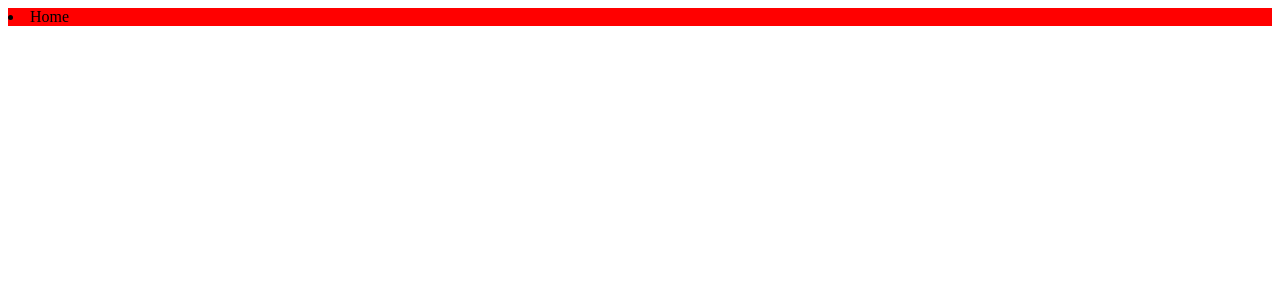
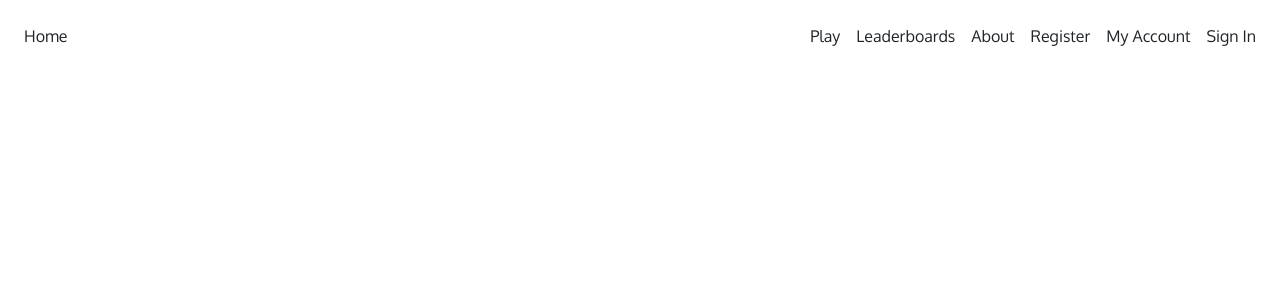
Before and after one commit to JamesRClarke/anagram-falls-client, a React (Create React App) app: page / in a window 1280 px wide. Shown: the top 300 px of the page. Built offline with nearby package versions, Linux system fonts and the light colour scheme.

Commit message:
create dynamic navigation items

```diff
--- a/src/components/Header/Header.jsx
+++ b/src/components/Header/Header.jsx
@@ -3,12 +3,58 @@ import React from 'react';
 import NavItem from './NavItem/NavItem';
 
 const header = (props) => {
+  const navItems  = [
+    {
+      name: 'Leaderboards',
+      link: 'leaderboard',
+      order: 1
+    },
+    {
+      name: 'Play',
+      link: 'game',
+      order: 0
+    },
+    {
+      name: 'About',
+      link: 'about',
+      order: 2
+    },
+    {
+      name: 'Register',
+      link: 'register',
+      order: 3
+    },
+    {
+      name: 'Sign In',
+      link: 'sign-in',
+      order: 4
+    },
+    {
+      name: 'My Account',
+      link: 'profile',
+      order: 3
+    }
+  ]
 
+  const navLinks = navItems.map((item) =>
+    <NavItem
+      order={item.order}
+      classes={`pl-3 order-${item.order}`}
+      name={item.name}
+      link={item.link}
+      key={item.order} />
+  )
   return (
     <header>
-      <nav>
-        <NavItem name="Home">
-        </NavItem>
+      <nav className="p-4 d-flex justify-content-between align-items-center">
+
+        <div>
+          <NavItem name="Home" />
+        </div>
+
+        <div className=" d-flex justify-content-around align-items-center">
+          {navLinks}
+        </div>
       </nav>
     </header>
   )
--- a/src/components/Header/NavItem/NavItem.jsx
+++ b/src/components/Header/NavItem/NavItem.jsx
@@ -3,7 +3,7 @@ import React from 'react';
 const navItem = (props) => {
 
   return (
-    <li >
+    <li className={props.classes} >
         {props.name}
     </li>
   )
--- /dev/null
+++ b/src/styles/base.scss
@@ -0,0 +1,7 @@
+* {
+  outline: 0;
+}
+
+body {
+  font-family: 'Oxygen', sans-serif;
+}
--- a/src/styles/components/Header/header.scss
+++ b/src/styles/components/Header/header.scss
@@ -1,3 +1,3 @@
 nav {
-  background-color: red;
+  list-style: none;
 }
--- a/src/styles/index.scss
+++ b/src/styles/index.scss
@@ -1,3 +1,7 @@
 @import '~bootstrap/scss/bootstrap-grid.scss';
+@import '~bootstrap/scss/bootstrap-reboot.scss';
+@import url('https://fonts.googleapis.com/css?family=Oxygen:300,400,700');
 
+
+@import 'base.scss';
 @import './components/components.scss';
```
